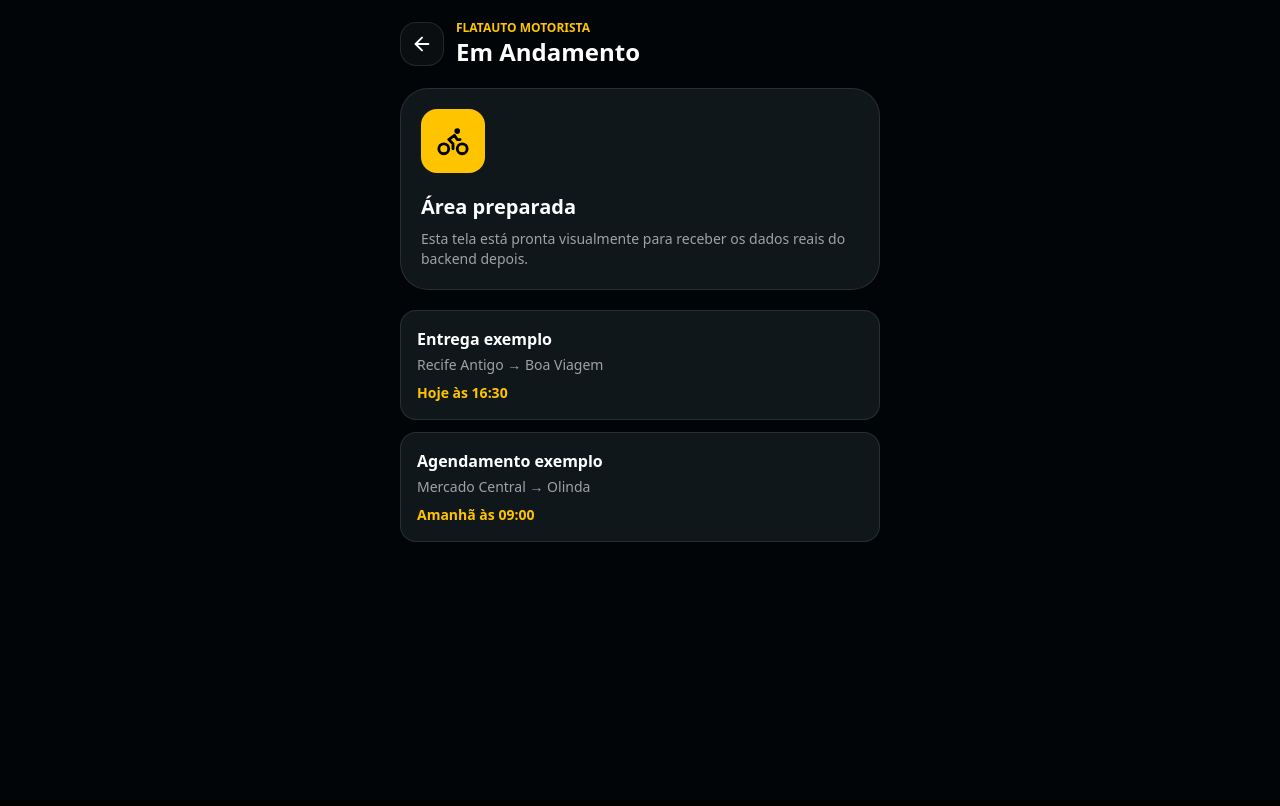
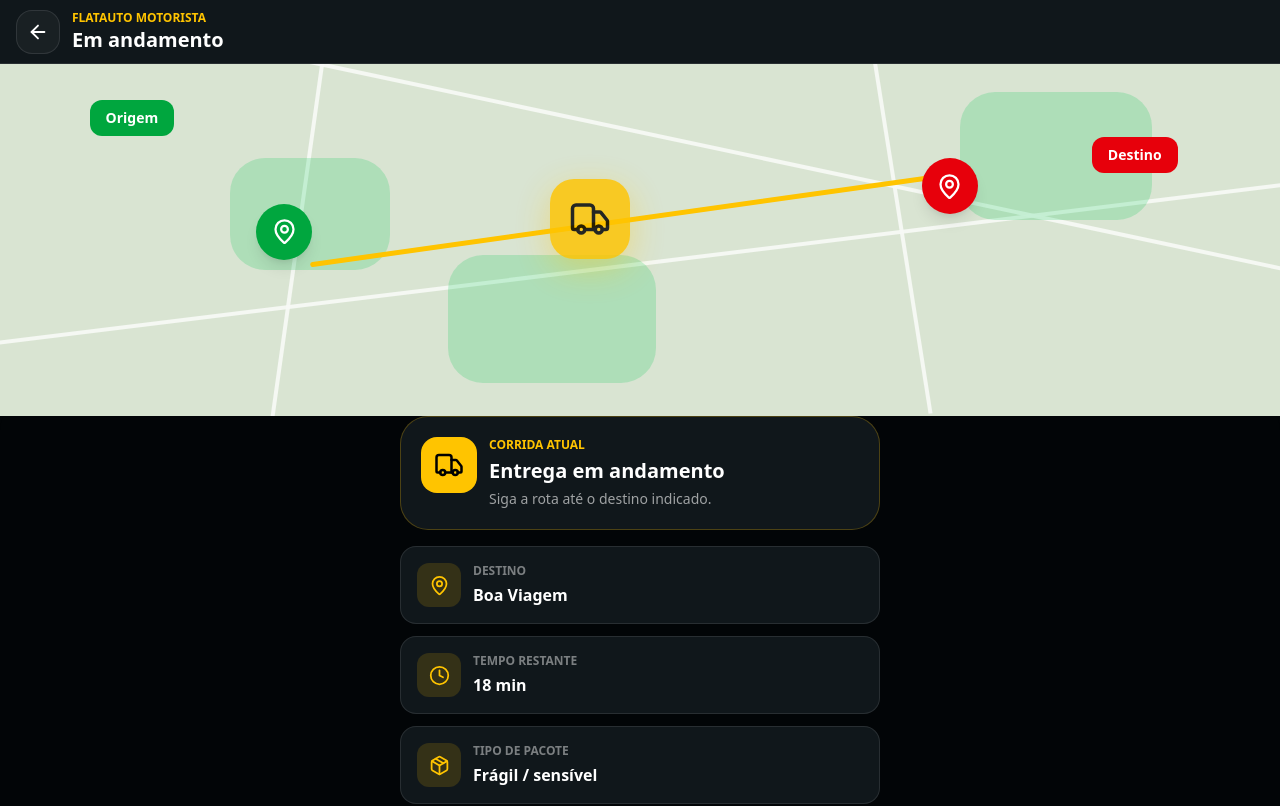
Before and after one commit to luannaaa/flatauto-cliente-painel, a Next.js app: page /motorista/em-andamento in a window 1280 px wide. Shown: the top 806 px of the page. Built offline with nearby package versions, Linux system fonts and the light colour scheme.

Commit message:
feat: adicionar tela em andamento com mapa e detalhes da entrega

```diff
--- a/app/motorista/em-andamento/page.tsx
+++ b/app/motorista/em-andamento/page.tsx
@@ -1,46 +1,142 @@
 "use client"
 
-import { ArrowLeft, Bike, CalendarDays, CheckCircle2, Clock, DollarSign, Settings, UserRound, Navigation } from "lucide-react"
+import { ArrowLeft, Bike, Car, Truck, Bus, MapPin, Clock, Package, FileText, CheckCircle2 } from "lucide-react"
+import { useEffect, useState } from "react"
 
-export default function MotoristaSubPage() {
+type Veiculo = "moto" | "carro" | "van" | "caminhao"
+
+function IconeVeiculo({ tipo, size = 28 }: { tipo: Veiculo; size?: number }) {
+  if (tipo === "moto") return <Bike size={size} />
+  if (tipo === "carro") return <Car size={size} />
+  if (tipo === "van") return <Bus size={size} />
+  return <Truck size={size} />
+}
+
+export default function EmAndamentoPage() {
+  const [tipoVeiculo, setTipoVeiculo] = useState<Veiculo>("caminhao")
+
+  useEffect(() => {
+    const veiculoSalvo = localStorage.getItem("tipoVeiculoMotorista") as Veiculo | null
+
+    if (
+      veiculoSalvo === "moto" ||
+      veiculoSalvo === "carro" ||
+      veiculoSalvo === "van" ||
+      veiculoSalvo === "caminhao"
+    ) {
+      setTipoVeiculo(veiculoSalvo)
+    }
+  }, [])
+
   return (
-    <main className="min-h-screen bg-[#020507] px-4 py-5 text-white">
-      <div className="mx-auto max-w-[480px] space-y-5">
-        <header className="flex items-center gap-3">
-          <a href="/motorista" className="flex h-11 w-11 items-center justify-center rounded-2xl border border-white/10 bg-white/[0.04]">
+    <main className="min-h-screen bg-[#020507] text-white">
+      <header className="fixed left-0 right-0 top-0 z-40 flex h-16 items-center gap-3 border-b border-white/10 bg-[#10171b] px-4">
+        <a
+          href="/motorista"
+          className="flex h-11 w-11 items-center justify-center rounded-2xl border border-white/10 bg-white/[0.04]"
+        >
           <ArrowLeft size={22} />
         </a>
+
         <div>
           <p className="text-xs font-black text-[#ffc400]">FLATAUTO MOTORISTA</p>
-            <h1 className="text-2xl font-black">Em Andamento</h1>
+          <h1 className="text-xl font-black">Em andamento</h1>
         </div>
       </header>
 
-        <section className="rounded-[28px] border border-white/10 bg-[#10171b] p-5">
-          <div className="flex h-16 w-16 items-center justify-center rounded-2xl bg-[#ffc400] text-black">
-            <Bike size={34} />
+      <section className="relative h-[52vh] overflow-hidden bg-[#d9e4d2] pt-16">
+        <div className="absolute left-[7%] top-[24%] z-20 rounded-xl bg-green-600 px-4 py-2 text-sm font-black text-white">
+          Origem
         </div>
-          <h2 className="mt-5 text-xl font-black">Área preparada</h2>
-          <p className="mt-2 text-sm text-white/60">
-            Esta tela está pronta visualmente para receber os dados reais do backend depois.
-          </p>
+
+        <div className="absolute right-[8%] top-[33%] z-20 rounded-xl bg-red-600 px-4 py-2 text-sm font-black text-white">
+          Destino
+        </div>
+
+        <div className="absolute inset-0 opacity-80">
+          <div className="absolute left-[-5%] top-[33%] h-[4px] w-[115%] rotate-[12deg] bg-white/90" />
+          <div className="absolute left-[-5%] top-[62%] h-[4px] w-[115%] -rotate-[7deg] bg-white/90" />
+          <div className="absolute left-[23%] top-[10%] h-[100%] w-[4px] rotate-[8deg] bg-white/90" />
+          <div className="absolute left-[70%] top-[0%] h-[100%] w-[4px] -rotate-[9deg] bg-white/90" />
+        </div>
+
+        <div className="absolute left-[18%] top-[38%] h-28 w-40 rounded-[35px] bg-green-500/20" />
+        <div className="absolute right-[10%] top-[22%] h-32 w-48 rounded-[35px] bg-green-500/20" />
+        <div className="absolute bottom-[8%] left-[35%] h-32 w-52 rounded-[35px] bg-green-500/20" />
+
+        <div className="absolute left-[24%] top-[52%] h-[5px] w-[52%] -rotate-[8deg] rounded-full bg-[#ffc400]" />
+
+        <div className="absolute left-[20%] top-[49%] z-20 flex h-14 w-14 items-center justify-center rounded-full bg-green-600 text-white shadow-lg">
+          <MapPin size={27} />
+        </div>
+
+        <div className="absolute left-[72%] top-[38%] z-20 flex h-14 w-14 items-center justify-center rounded-full bg-red-600 text-white shadow-lg">
+          <MapPin size={27} />
+        </div>
+
+        <div className="absolute left-[43%] top-[43%] z-30 flex h-20 w-20 animate-pulse items-center justify-center rounded-3xl bg-[#ffc400] text-black shadow-[0_10px_35px_rgba(255,196,0,0.45)]">
+          <IconeVeiculo tipo={tipoVeiculo} size={42} />
+        </div>
       </section>
 
-        <section className="space-y-3">
-          <Card titulo="Entrega exemplo" detalhe="Recife Antigo → Boa Viagem" extra="Hoje às 16:30" />
-          <Card titulo="Agendamento exemplo" detalhe="Mercado Central → Olinda" extra="Amanhã às 09:00" />
+      <section className="-mt-5 rounded-t-[34px] bg-[#020507] px-4 pb-8 pt-5">
+        <div className="mx-auto max-w-[480px] space-y-4">
+          <div className="rounded-[28px] border border-[#ffc400]/25 bg-[#10171b] p-5">
+            <div className="flex items-start gap-3">
+              <div className="flex h-14 w-14 items-center justify-center rounded-2xl bg-[#ffc400] text-black">
+                <IconeVeiculo tipo={tipoVeiculo} size={30} />
+              </div>
+
+              <div>
+                <p className="text-xs font-black text-[#ffc400]">CORRIDA ATUAL</p>
+                <h2 className="mt-1 text-xl font-black">Entrega em andamento</h2>
+                <p className="mt-1 text-sm text-white/60">
+                  Siga a rota até o destino indicado.
+                </p>
+              </div>
+            </div>
+          </div>
+
+          <div className="grid gap-3">
+            <InfoCard icon={<MapPin size={21} />} titulo="Destino" valor="Boa Viagem" />
+            <InfoCard icon={<Clock size={21} />} titulo="Tempo restante" valor="18 min" />
+            <InfoCard icon={<Package size={21} />} titulo="Tipo de pacote" valor="Frágil / sensível" />
+            <InfoCard
+              icon={<FileText size={21} />}
+              titulo="Observação do cliente"
+              valor="Tomar cuidado na entrega. Entregar somente ao responsável."
+              maior
+            />
+          </div>
+
+          <button
+            onClick={() => alert("Entrega finalizada visualmente. Depois conectamos com o backend.")}
+            className="mt-2 flex h-14 w-full items-center justify-center gap-2 rounded-2xl bg-[#ffc400] font-black text-black"
+          >
+            <CheckCircle2 size={22} />
+            Finalizar entrega
+          </button>
+        </div>
       </section>
-      </div>
     </main>
   )
 }
 
-function Card({ titulo, detalhe, extra }: any) {
+function InfoCard({ icon, titulo, valor, maior }: any) {
   return (
     <article className="rounded-2xl border border-white/10 bg-[#10171b] p-4">
-      <h3 className="font-black">{titulo}</h3>
-      <p className="mt-1 text-sm text-white/60">{detalhe}</p>
-      <p className="mt-2 text-sm font-bold text-[#ffc400]">{extra}</p>
+      <div className="flex items-start gap-3">
+        <div className="flex h-11 w-11 shrink-0 items-center justify-center rounded-xl bg-[#ffc400]/15 text-[#ffc400]">
+          {icon}
+        </div>
+
+        <div>
+          <p className="text-xs font-black uppercase text-white/45">{titulo}</p>
+          <p className={`mt-1 font-black text-white ${maior ? "text-sm leading-relaxed" : "text-base"}`}>
+            {valor}
+          </p>
+        </div>
+      </div>
     </article>
   )
 }
```
Lines whose indentation alone changed are shown as unchanged.
